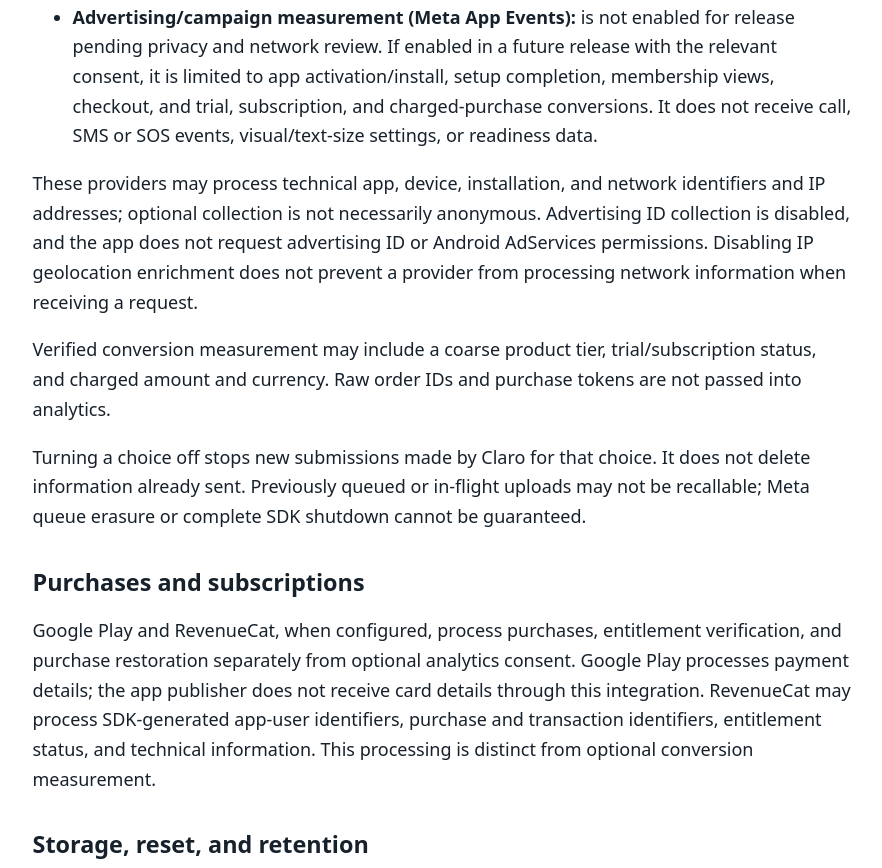
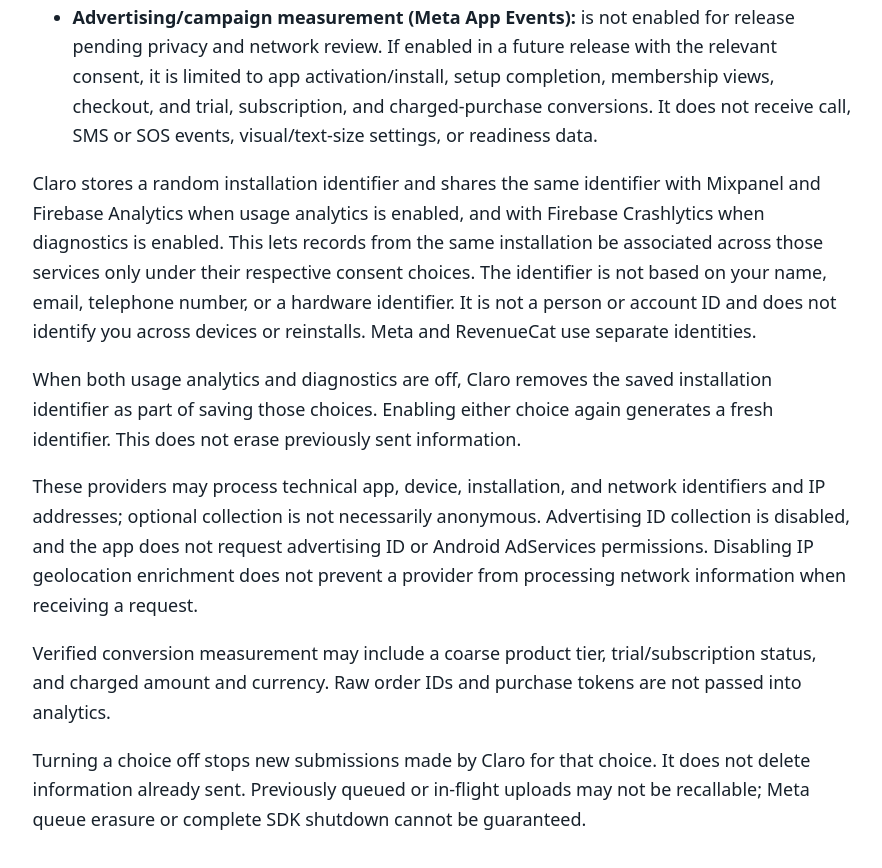
Before and after one commit to yanayhollander/claro-public, a plain HTML site: page privacy/index.html in a window 1280 px wide. Shown: the part 1327-2195 px from the top of the page, without its empty margins (198-1080 px from the left). Drawn offline with Linux system fonts and the light colour scheme.

Commit message:
Clarify consent-controlled analytics installation identity
Co-authored-by: Copilot App <223556219+Copilot@users.noreply.github.com>

```diff
--- a/privacy/index.html
+++ b/privacy/index.html
@@ -34,6 +34,8 @@
       <li><strong>Diagnostics (Firebase Crashlytics):</strong> helps investigate crashes and reliability problems. Automatic uploads are disabled. With saved crash consent from a prior session, reports may be explicitly uploaded at the next startup. SDKs may retain diagnostics locally.</li>
       <li><strong>Advertising/campaign measurement (Meta App Events):</strong> is not enabled for release pending privacy and network review. If enabled in a future release with the relevant consent, it is limited to app activation/install, setup completion, membership views, checkout, and trial, subscription, and charged-purchase conversions. It does not receive call, SMS or SOS events, visual/text-size settings, or readiness data.</li>
     </ul>
+    <p>Claro stores a random installation identifier and shares the same identifier with Mixpanel and Firebase Analytics when usage analytics is enabled, and with Firebase Crashlytics when diagnostics is enabled. This lets records from the same installation be associated across those services only under their respective consent choices. The identifier is not based on your name, email, telephone number, or a hardware identifier. It is not a person or account ID and does not identify you across devices or reinstalls. Meta and RevenueCat use separate identities.</p>
+    <p>When both usage analytics and diagnostics are off, Claro removes the saved installation identifier as part of saving those choices. Enabling either choice again generates a fresh identifier. This does not erase previously sent information.</p>
     <p>These providers may process technical app, device, installation, and network identifiers and IP addresses; optional collection is not necessarily anonymous. Advertising ID collection is disabled, and the app does not request advertising ID or Android AdServices permissions. Disabling IP geolocation enrichment does not prevent a provider from processing network information when receiving a request.</p>
     <p>Verified conversion measurement may include a coarse product tier, trial/subscription status, and charged amount and currency. Raw order IDs and purchase tokens are not passed into analytics.</p>
     <p>Turning a choice off stops new submissions made by Claro for that choice. It does not delete information already sent. Previously queued or in-flight uploads may not be recallable; Meta queue erasure or complete SDK shutdown cannot be guaranteed.</p>
```
